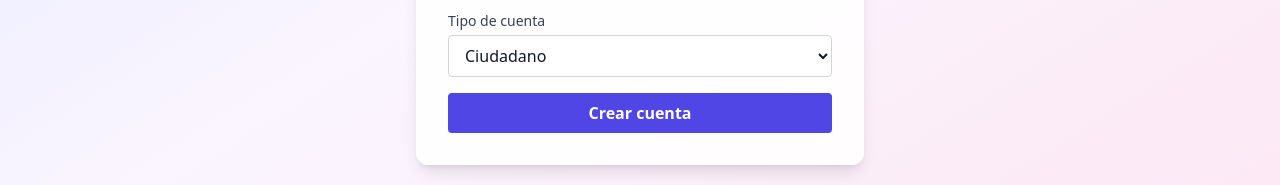
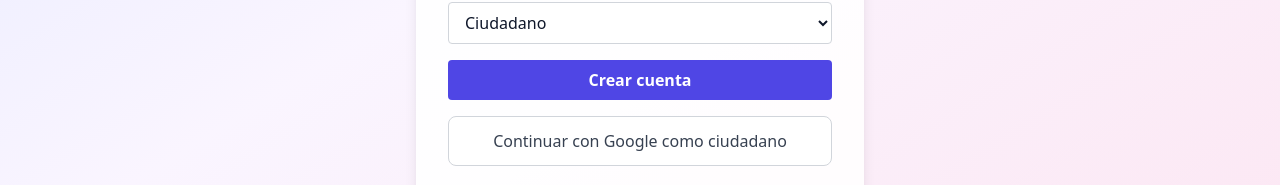
Before and after one commit to MaximilianoMOM/Vecipets, a Next.js app in the folder apps/frontend/: page /registro in a window 1280 px wide. Shown: the part 615-800 px from the top of the page. Built offline with nearby package versions, Linux system fonts and the light colour scheme; no server answers.

Commit message:
"feat: agregar registro con Google para ciudadanos"

```diff
--- a/apps/frontend/src/app/(auth)/registro/page.tsx
+++ b/apps/frontend/src/app/(auth)/registro/page.tsx
@@ -205,6 +205,12 @@ export default function RegistroPage() {
             {isSubmitting ? 'Registrando...' : 'Crear cuenta'}
           </button>
         </form>
+        <a
+          href={apiClient.getUri({ url: '/auth/google' })}
+          className="mt-4 block w-full rounded-lg border border-gray-300 bg-white px-4 py-3 text-center font-medium text-gray-700 transition hover:bg-gray-50"
+        >
+          Continuar con Google como ciudadano
+        </a>
       </div>
     </section>
   );
```
